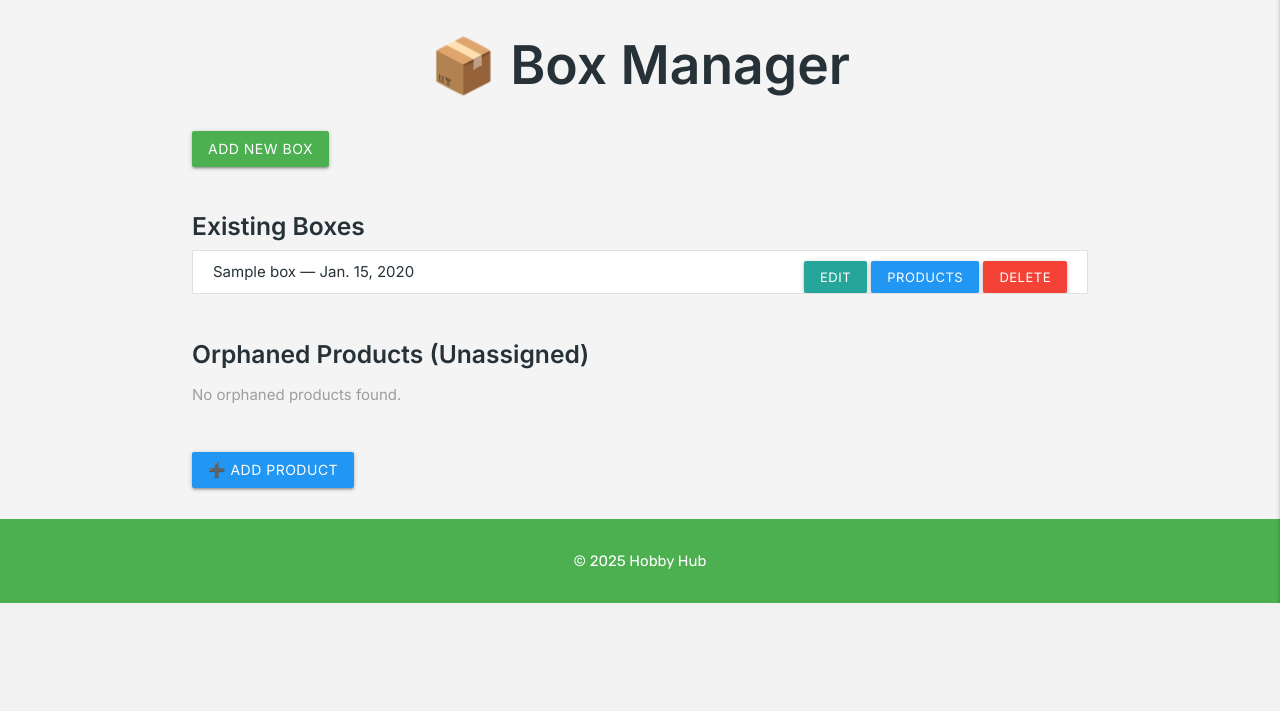
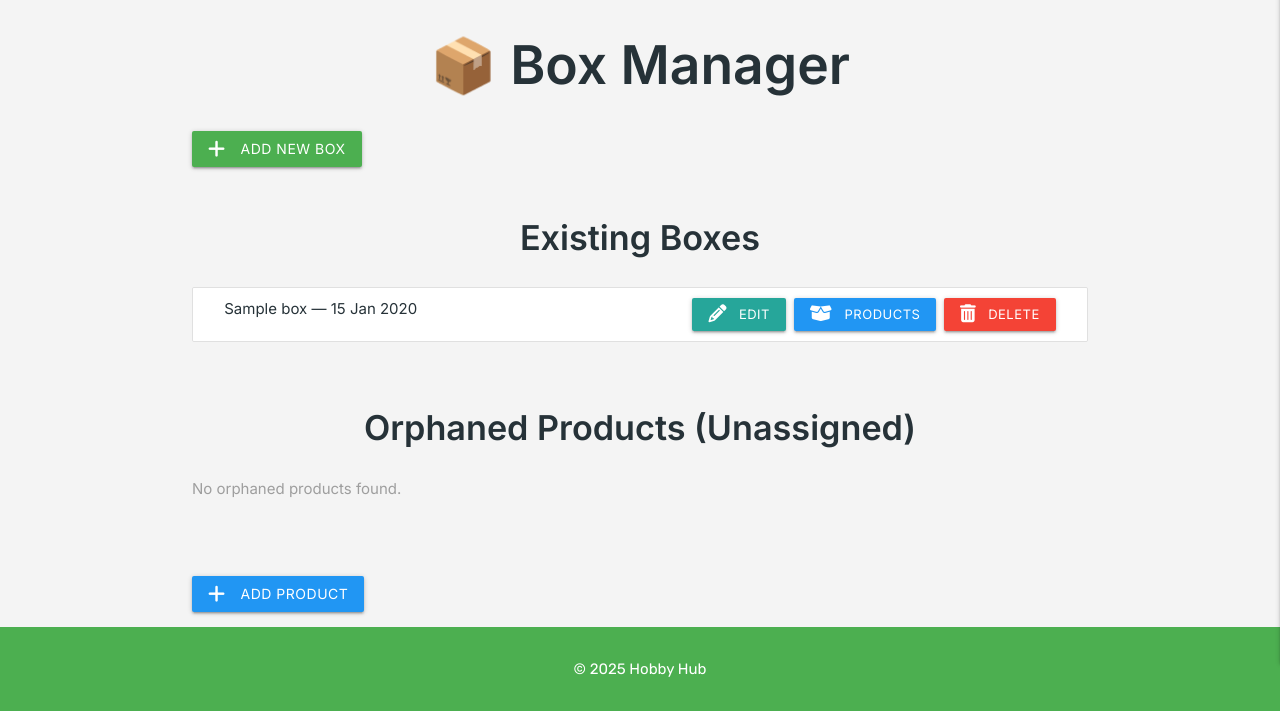
Before and after one commit to monkphin/HobbySub, a Django app: page /dashboard/box_admin/ in a window 1280 px wide. Shown: the part 197-908 px from the top of the page. Before the commit the page ends 800 px from the top, so only its background shows below. Run offline with Django 3.2, Linux system fonts and the light colour scheme; a user stored in the database is signed in; tables that the repository leaves empty hold one stand-in row (values such as "Sample post"); some libraries are stand-ins or nearby versions.

Commit message:
started to clean dashboard templates

```diff
--- a/dashboard/templates/dashboard/box_manager.html
+++ b/dashboard/templates/dashboard/box_manager.html
@@ -6,35 +6,61 @@
   <h2 class="center-align">📦 Box Manager</h2>
 
   <div class="section">
-    <a href="{% url 'add_box' %}" class="btn green">Add New Box</a>
+    <a href="{% url 'add_box' %}" class="btn green">
+      <i class="fas fa-plus left"></i> Add New Box
+    </a>
   </div>
 
   <div class="section">
-    <h5>Existing Boxes</h5>
+    <h4>Existing Boxes</h4>
     <ul class="collection">
       {% for box in boxes %}
         <li class="collection-item">
-          <strong>{{ box.name }}</strong> — {{ box.shipping_date }}
-          <div class="secondary-content">
-            <a href="{% url 'edit_box' box.id %}" class="btn-small">Edit</a>
-            <a href="{% url 'edit_box_products' box.id %}" class="btn-small blue">Products</a>
-            <a href="{% url 'delete_box' box.id %}" class="btn-small red">Delete</a>
+          <div class="row" style="margin: 0;">
+            <div class="col s12 m6">
+              <strong>{{ box.name }}</strong> — {{ box.shipping_date|date:"d M Y" }}
+            </div>
+            <div class="col s12 m6 right-align">
+              <div class="secondary-content btn-group">
+                <a href="{% url 'edit_box' box.id %}" class="btn-small">
+                  <i class="fas fa-pencil-alt left"></i> Edit
+                </a>
+                <a href="{% url 'edit_box_products' box.id %}" class="btn-small blue">
+                  <i class="fas fa-box-open left"></i> Products
+                </a>
+                <a href="{% url 'delete_box' box.id %}" class="btn-small red">
+                  <i class="fas fa-trash-alt left"></i> Delete
+                </a>
+              </div>
+            </div>
           </div>
         </li>
       {% empty %}
         <li class="collection-item">No boxes available yet.</li>
       {% endfor %}
     </ul>
+  </div>
+
   <div class="section">
-      <h5>Orphaned Products (Unassigned)</h5>
+    <h4>Orphaned Products (Unassigned)</h4>
     {% if orphaned_products %}
       <ul class="collection">
         {% for product in orphaned_products %}
           <li class="collection-item">
+            <div class="row" style="margin: 0;">
+              <div class="col s12 m6">
                 <strong>{{ product.name }}</strong> (x{{ product.quantity }})
-              <div class="secondary-content">
-                <a href="{% url 'edit_product' product.id %}" class="btn-small">Edit</a>
-                <a href="{% url 'delete_product' product.id %}" class="btn-small red">Delete</a>
+              </div>
+              <div class="col s12 m6 right-align">
+                <div class="btn-group" style="display: flex; gap: 0.5rem; justify-content: flex-end; flex-wrap: wrap;">
+                  <a href="{% url 'edit_product' product.id %}" class="btn-small">
+                    <i class="fas fa-edit left"></i> Edit
+                  </a>
+                  <a href="{% url 'delete_product' product.id %}" class="btn-small red">
+                    <i class="fas fa-trash-alt left"></i> Delete
+                  </a>
+                </div>
+              </div>
             </div>
           </li>
         {% endfor %}
@@ -43,9 +69,11 @@
       <p class="grey-text">No orphaned products found.</p>
     {% endif %}
   </div>
-    <div class="section">
-      <a href="{% url 'add_products' %}" class="btn blue">➕ Add Product</a>
+
+  <div class="section box-actions">
+    <a href="{% url 'add_products' %}" class="btn blue waves-effect">
+      <i class="fas fa-plus left"></i> Add Product
+    </a>
   </div>
-  </div>
-</div>
+
 {% endblock %}
--- a/home/templates/home/index.html
+++ b/home/templates/home/index.html
@@ -9,7 +9,7 @@
     <!-- Hero Section -->
     <section class="section center-align">
       <img src="https://res.cloudinary.com/dlmbpbtfx/image/upload/w_700,ar_1:1,c_fill,g_auto,e_art:hokusai/v1745248603/hero_wwmnq8.png"
-           alt="Your hobby delivered to your door" class="responsive-img z-depth-1 hero-image" style="border-radius: 8px;">
+           alt="Your hobby delivered to your door" class="responsive-img z-depth-1 hero-image" ">
     </section>
 
     <div class="section-divider"></div>
@@ -57,11 +57,11 @@
     {% if box %}
       <section class="section center-align">
         <h2 class=" text-darken-3">This Month’s Box</h2>
-        <img src="{{ box.image.url }}" alt="{{ box.name }}" class="responsive-img z-depth-2" style="max-height: 300px; border-radius: 8px;" />
+        <img src="{{ box.image.url }}" alt="{{ box.name }}" class="responsive-img z-depth-2" />
         <h5>{{ box.name }}</h5>
         <p class="grey-text text-darken-1">{{ box.description|truncatewords:25 }}</p>
 
-        <div class="carousel" style="height: 150px;">
+        <div class="carousel">
           {% for item in box.products.all %}
             <a class="carousel-item" href="#{{ item.id }}">
               <img src="{{ item.image.url }}" alt="{{ item.name }}" style="max-height: 150px; object-fit: contain;">
--- a/static/css/style.css
+++ b/static/css/style.css
@@ -163,10 +163,15 @@ nav ul li a:hover {
   display: flex;
   flex-direction: column;
   justify-content: space-between;
+  padding: 0.75rem;
+  text-align: center;
 }
 
 .card-content p {
-  text-align: left;
+  max-height: 4.5em;
+  overflow: hidden;
+  color: #263238;
+  font-size: 0.9rem;
 }
 
 .card-image {
@@ -199,9 +204,9 @@ nav ul li a:hover {
   width: 100%;
 }
 
-.card-content p {
-  max-height: 4.5em;
-  overflow: hidden;
+.card-action {
+  display: flex;
+  justify-content: space-between;
 }
 
 /* === Toasts === */
@@ -246,13 +251,29 @@ nav ul li a:hover {
   height: auto;
 }
 
-.collection .avatar img.circle {
-  width: 48px;
-  height: 48px;
-  object-fit: cover;
-  margin-top: 6px;
+ul li i.left {
+  margin-right: 0.5rem;
+  font-size: 1.2rem;
+  line-height: 1;
+  vertical-align: middle;
 }
 
+.responsive-image {
+  max-height: 300px;
+  border-radius: 8px;
+}
+
+.carousel-small {
+  height: 150px;
+}
+
+.lead {
+  font-size: 1.25rem;
+  font-weight: 400;
+  color: inherit;
+}
+
+/* === Layout Helpers === */
 .details-wrapper {
   display: flex;
   justify-content: center;
@@ -283,3 +304,140 @@ nav ul li a:hover {
     flex: 0 0 calc(33.333% - 2rem); /* 3 columns with gap */
   }
 }
+
+.button-row {
+  display: flex;
+  gap: 1rem;
+  justify-content: center;
+  margin-bottom: 2rem;
+}
+
+.btn-group {
+  display: flex;
+  gap: 0.5rem;
+  flex-wrap: wrap;
+  justify-content: flex-end;
+  align-items: center;
+}
+
+.box-actions {
+  display: flex;
+  justify-content: flex-start;
+  margin-top: 2rem;
+}
+
+/* === Button Styling === */
+.btn-small {
+  display: inline-flex;
+  align-items: center;
+  gap: 0.3rem;
+}
+
+.btn.green {
+  background-color: #4CAF50;
+  color: #ffffff;
+}
+
+.btn.grey {
+  background-color: #757575;
+  color: #ffffff;
+}
+
+.btn.orange {
+  background-color: #ff9800;
+  color: #ffffff;
+}
+
+.btn.red {
+  background-color: #f44336;
+  color: #ffffff;
+}
+
+/* === Product Cards & Product List === */
+.product-row {
+  display: flex;
+  flex-wrap: wrap;
+  gap: 1rem;
+  justify-content: center;
+}
+
+.product-row .col {
+  flex: 0 0 calc(33.333% - 1rem);
+  margin-bottom: 1rem;
+}
+
+.product-list {
+  margin-top: 1.5rem;
+}
+
+.product-item {
+  display: flex;
+  align-items: center;
+  justify-content: space-between;
+  border-bottom: 1px solid #e0e0e0;
+  padding: 1rem 0;
+  flex-wrap: wrap;
+}
+
+.product-thumbnail {
+  width: 80px;
+  height: 80px;
+  overflow: hidden;
+  margin-right: 1rem;
+}
+
+.product-thumbnail img {
+  max-width: 100%;
+  height: auto;
+}
+
+.product-details {
+  flex-grow: 1;
+}
+
+.product-details h5 {
+  font-size: 1rem;
+  font-weight: 600;
+  color: #263238;
+}
+
+.product-details p {
+  font-size: 0.9rem;
+  color: #555;
+}
+
+.product-actions {
+  display: flex;
+  gap: 0.5rem;
+}
+
+.product-actions a {
+  display: inline-flex;
+  align-items: center;
+  gap: 0.3rem;
+}
+
+/* === Mobile Adjustments === */
+@media (max-width: 600px) {
+  .product-row .col {
+    flex: 0 0 calc(50% - 1rem);
+  }
+
+  .product-item {
+    flex-direction: column;
+    align-items: flex-start;
+  }
+
+  .product-actions {
+    margin-top: 1rem;
+    width: 100%;
+    display: flex;
+    justify-content: space-between;
+  }
+}
+
+/* === Hero Section Tweaks === */
+h4 {
+  margin-bottom: 2rem;
+  text-align: center;
+}
```
Also changed, not shown: dashboard/templates/dashboard/box_products.html (+21 -11 lines), home/templates/home/about.html (+6 -6 lines). Lines whose indentation alone changed are shown as unchanged.
